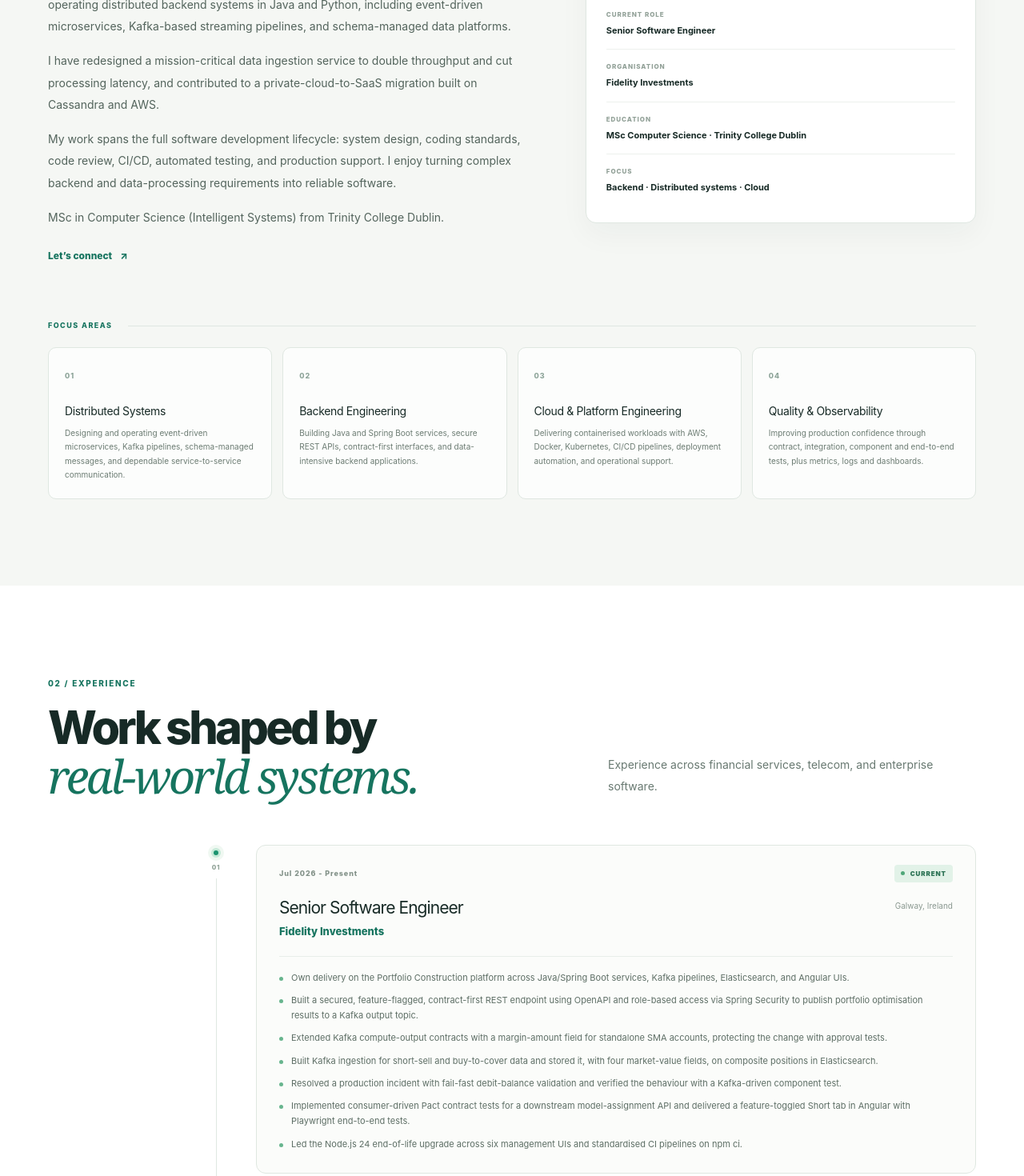
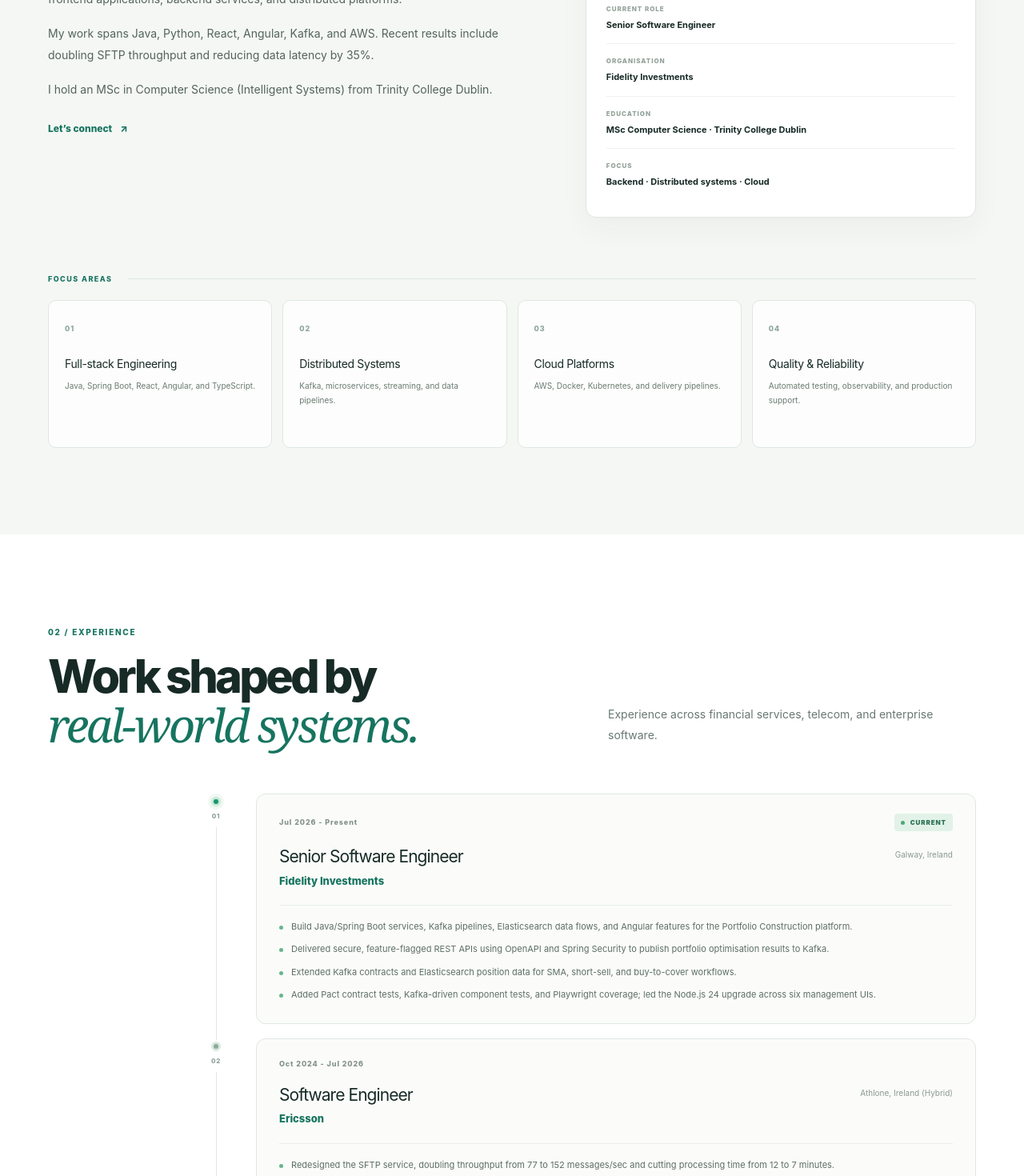
Before and after one commit to officio-indrajeet/officio-indrajeet.github.io, a React (Vite) app: page / in a window 1280 px wide. Shown: the part 1330-2800 px from the top of the page at 80% size. Built offline with nearby package versions, Linux system fonts and the light colour scheme.

Commit message:
Refine portfolio profile and keep Ericsson location

```diff
--- a/src/data/userData.ts
+++ b/src/data/userData.ts
@@ -1,7 +1,7 @@
 export const userData = {
   name: "Indrajeet Kumar",
   title: "Senior Software Engineer",
-  bio: "Senior Software Engineer with 6+ years of experience building Java and Python services, web applications, Kafka pipelines, and cloud-native platforms. Experienced across frontend development, distributed systems, and production engineering.",
+  bio: "Senior Software Engineer with 6+ years of experience building software across Java, Python, React, Angular, Kafka, and cloud platforms. I work across frontend and backend systems, from user-facing features to distributed services.",
   location: "Ireland",
   company: "Fidelity Investments",
   email: "officio.indrajeet@gmail.com",
@@ -12,42 +12,46 @@ export const userData = {
   avatar: "/profile.jpg",
 
   impact: [
-    { value: "6+", label: "Years building backend systems" },
-    { value: "2×", label: "SFTP ingestion throughput" },
-    { value: "35%", label: "Lower data latency at Stibo" },
-    { value: "99.9%", label: "Uptime on bill-payment system" },
+    { value: "6+", label: "Years in software" },
+    { value: "2×", label: "SFTP throughput" },
+    { value: "35%", label: "Lower data latency" },
+    { value: "99.9%", label: "Payment uptime" },
   ],
 
   focusAreas: [
     {
-      title: "Distributed Systems",
-      description: "Designing and operating event-driven microservices, Kafka pipelines, schema-managed messages, and dependable service-to-service communication.",
+      title: "Full-stack Engineering",
+      description: "Java, Spring Boot, React, Angular, and TypeScript.",
     },
     {
-      title: "Backend Engineering",
-      description: "Building Java and Spring Boot services, secure REST APIs, contract-first interfaces, and data-intensive backend applications.",
+      title: "Distributed Systems",
+      description: "Kafka, microservices, streaming, and data pipelines.",
     },
     {
-      title: "Cloud & Platform Engineering",
-      description: "Delivering containerised workloads with AWS, Docker, Kubernetes, CI/CD pipelines, deployment automation, and operational support.",
+      title: "Cloud Platforms",
+      description: "AWS, Docker, Kubernetes, and delivery pipelines.",
     },
     {
-      title: "Quality & Observability",
-      description: "Improving production confidence through contract, integration, component and end-to-end tests, plus metrics, logs and dashboards.",
+      title: "Quality & Reliability",
+      description: "Automated testing, observability, and production support.",
     },
   ],
 
   skills: [
     {
-      category: "Programming Languages",
+      category: "Languages",
       items: ["Java", "Python", "TypeScript", "JavaScript", "C", "C++", "Bash", "SQL", "PL/SQL"],
     },
     {
-      category: "Backend Frameworks",
+      category: "Frameworks & Services",
       items: ["Spring Boot", "Spring Framework", "Spring Security", "Spring Cloud Gateway", "Node.js", "Express.js", "Django REST Framework"],
     },
     {
-      category: "Distributed Systems & Data",
+      category: "Frontend",
+      items: ["Angular", "React.js", "Redux", "Lit.js", "HTML5", "CSS3", "Responsive Design"],
+    },
+    {
+      category: "Data & Messaging",
       items: ["Apache Kafka", "Elasticsearch", "Redis", "Cassandra", "Oracle", "PostgreSQL", "MySQL", "MongoDB", "AWS RDS", "SQL Server", "Avro", "Apicurio Schema Registry", "JMS"],
     },
     {
@@ -55,20 +59,15 @@ export const userData = {
       items: ["AWS EC2", "S3", "Lambda", "IAM", "DynamoDB", "Route 53", "API Gateway", "ECS", "EKS", "Docker", "Kubernetes", "Jenkins", "GitHub Actions", "Spinnaker", "CI/CD"],
     },
     {
-      category: "Testing & Observability",
-      items: ["JUnit", "Mockito", "Pact", "Playwright", "Jest", "Mocha", "Integration Testing", "ATDD", "Prometheus", "Grafana", "Datadog", "Kibana", "SonarQube"],
-    },
-    {
-      category: "Frontend & Engineering",
-      items: ["Angular", "React.js", "Redux", "Lit.js", "HTML5", "CSS3", "Responsive Design", "Git", "Gerrit", "Postman", "Jira", "Linux", "Agile", "Scrum", "OpenAPI", "System Design", "Code Review"],
+      category: "Testing & Tools",
+      items: ["JUnit", "Mockito", "Pact", "Playwright", "Jest", "Mocha", "Prometheus", "Grafana", "Datadog", "Kibana", "SonarQube", "Git", "Gerrit", "Postman", "Jira", "Linux", "OpenAPI"],
     },
   ],
 
   about: [
-    "Senior Backend Software Engineer with 6+ years of experience designing, scaling, and operating distributed backend systems in Java and Python, including event-driven microservices, Kafka-based streaming pipelines, and schema-managed data platforms.",
-    "I have redesigned a mission-critical data ingestion service to double throughput and cut processing latency, and contributed to a private-cloud-to-SaaS migration built on Cassandra and AWS.",
-    "My work spans the full software development lifecycle: system design, coding standards, code review, CI/CD, automated testing, and production support. I enjoy turning complex backend and data-processing requirements into reliable software.",
-    "MSc in Computer Science (Intelligent Systems) from Trinity College Dublin.",
+    "I’m a Senior Software Engineer with 6+ years of experience building software across frontend applications, backend services, and distributed platforms.",
+    "My work spans Java, Python, React, Angular, Kafka, and AWS. Recent results include doubling SFTP throughput and reducing data latency by 35%.",
+    "I hold an MSc in Computer Science (Intelligent Systems) from Trinity College Dublin.",
   ],
 
   experience: [
@@ -78,28 +77,23 @@ export const userData = {
       location: "Galway, Ireland",
       duration: "Jul 2026 - Present",
       achievements: [
-        "Own delivery on the Portfolio Construction platform across Java/Spring Boot services, Kafka pipelines, Elasticsearch, and Angular UIs.",
-        "Built a secured, feature-flagged, contract-first REST endpoint using OpenAPI and role-based access via Spring Security to publish portfolio optimisation results to a Kafka output topic.",
-        "Extended Kafka compute-output contracts with a margin-amount field for standalone SMA accounts, protecting the change with approval tests.",
-        "Built Kafka ingestion for short-sell and buy-to-cover data and stored it, with four market-value fields, on composite positions in Elasticsearch.",
-        "Resolved a production incident with fail-fast debit-balance validation and verified the behaviour with a Kafka-driven component test.",
-        "Implemented consumer-driven Pact contract tests for a downstream model-assignment API and delivered a feature-toggled Short tab in Angular with Playwright end-to-end tests.",
-        "Led the Node.js 24 end-of-life upgrade across six management UIs and standardised CI pipelines on npm ci.",
+        "Build Java/Spring Boot services, Kafka pipelines, Elasticsearch data flows, and Angular features for the Portfolio Construction platform.",
+        "Delivered secure, feature-flagged REST APIs using OpenAPI and Spring Security to publish portfolio optimisation results to Kafka.",
+        "Extended Kafka contracts and Elasticsearch position data for SMA, short-sell, and buy-to-cover workflows.",
+        "Added Pact contract tests, Kafka-driven component tests, and Playwright coverage; led the Node.js 24 upgrade across six management UIs.",
       ],
     },
     {
       company: "Ericsson",
       position: "Software Engineer",
-      location: "Ireland (Hybrid)",
+      location: "Athlone, Ireland (Hybrid)",
       duration: "Oct 2024 - Jul 2026",
       achievements: [
-        "Redesigned the SFTP File Transfer microservice architecture, API contracts, and data flow, increasing throughput from 77 to 152 messages per second and reducing processing time from 12 to 7 minutes.",
-        "Owned and operated three mission-critical distributed microservices: SFTP File Transfer, Configurator, and RAN Parser.",
-        "Built Kafka streaming pipelines for real-time Avro-encoded message processing and reliable file transfers across network systems, MinIO object storage, and data catalogue services.",
-        "Led a Configurator proof of concept that automated telecom vendor-spec parsing, Avro schema generation, and registration in Apicurio Schema Registry.",
-        "Diagnosed production bottlenecks using Prometheus, Grafana, Elasticsearch, and Kibana, and managed deployments and rollbacks through Spinnaker.",
-        "Established JUnit and Mockito testing standards, helping drive 90%+ code coverage across three microservices.",
-        "Developed Python RAN applications on Kubernetes and deployment-validation tooling in Bash and Python; mentored junior developers.",
+        "Redesigned the SFTP service, doubling throughput from 77 to 152 messages/sec and cutting processing time from 12 to 7 minutes.",
+        "Owned three distributed services: SFTP File Transfer, Configurator, and RAN Parser.",
+        "Built Kafka and Avro pipelines connecting telecom systems, MinIO storage, and data catalogue services.",
+        "Automated vendor-spec parsing and Avro schema registration; raised test coverage above 90% across three services.",
+        "Improved production observability using Prometheus, Grafana, Elasticsearch, and Kibana; managed releases with Spinnaker.",
       ],
     },
     {
@@ -108,11 +102,10 @@ export const userData = {
       location: "Bangalore, India (Hybrid)",
       duration: "Sep 2021 - Aug 2023",
       achievements: [
-        "Migrated private-cloud infrastructure to a distributed SaaS architecture using Cassandra, AWS, and Docker, reducing infrastructure cost by 30%.",
-        "Integrated Apache Kafka for near real-time data streaming across services, reducing data latency by 35%.",
-        "Developed Java and Spring Boot backend features and RESTful services for an Enterprise Master Data Management platform.",
-        "Created a React.js large-file upload widget with chunking, progress tracking, and server-side reassembly, achieving an average upload time of 25 seconds for 1 GB files.",
-        "Established unit-testing standards using Jest and JUnit, conducted code reviews, and contributed to Agile ceremonies and CI/CD improvements.",
+        "Moved private-cloud services to a Cassandra, AWS, and Docker SaaS architecture, reducing infrastructure cost by 30%.",
+        "Integrated Kafka streaming and reduced data latency by 35%.",
+        "Built Java/Spring Boot services for an enterprise Master Data Management platform.",
+        "Created a React large-file upload widget, averaging 25 seconds for 1 GB uploads.",
       ],
     },
     {
@@ -121,10 +114,9 @@ export const userData = {
       location: "Bangalore, India (Onsite)",
       duration: "Jul 2019 - Sep 2021",
       achievements: [
-        "Designed and built a bill-payment system using JMS and Spring Framework, processing 10,000+ daily transactions with 99.9% uptime.",
-        "Reduced transaction time by 20% through code optimisation and Oracle query tuning.",
-        "Wrote complex SQL, stored procedures, and PL/SQL scripts for analysis, reporting, and production debugging across Oracle and SQL Server.",
-        "Managed production support, monitoring alerts, coordinating across teams, and performing root-cause analysis.",
+        "Built a JMS and Spring bill-payment system processing 10,000+ transactions daily at 99.9% uptime.",
+        "Reduced transaction time by 20% through code and Oracle query optimisation.",
+        "Developed SQL and PL/SQL for reporting, debugging, and production support.",
       ],
     },
   ],
@@ -152,23 +144,22 @@ export const userData = {
     {
       name: "Real-Time Order Processing Platform",
       technologies: ["Java", "Spring Boot", "Kafka", "React.js", "PostgreSQL", "Redis", "Docker", "Kubernetes"],
-      description: "An event-driven microservices platform for order, inventory, payment, and notification workflows.",
+      description: "Event-driven services for order, inventory, payment, and notification workflows.",
       highlights: [
-        "Processes orders asynchronously with Avro-serialised Kafka messages and schema validation.",
-        "Uses Redis for high-throughput reads and idempotency, with Kafka dead-letter queues for fault tolerance.",
-        "Includes Spring Cloud Gateway routing, rate limiting, and JWT-based authentication.",
-        "Provides a React dashboard with real-time order tracking over WebSockets.",
-        "Designed for Kubernetes deployment with Helm, autoscaling, health probes, and centralised logging.",
+        "Kafka and Avro for asynchronous order processing.",
+        "Redis caching, idempotency, and dead-letter queues.",
+        "Spring Cloud Gateway with JWT security and a React live-tracking dashboard.",
+        "Kubernetes deployment with Helm, autoscaling, and health checks.",
       ],
       github: "https://github.com/officio-indrajeet",
     },
     {
       name: "SavdhanCity Smart City Platform",
       technologies: ["React.js", "Redux Toolkit", "Django REST Framework", "PostgreSQL", "REST APIs"],
-      description: "A full-stack decision-support application for city managers to optimise mobility services.",
+      description: "A decision-support app helping city managers monitor and improve mobility services.",
       highlights: [
-        "Built backend services for Bin, Bus, and Air Quality domains with CRUD operations.",
-        "Designed REST APIs and a React/Redux application for city-management workflows.",
+        "React/Redux workflows for city management.",
+        "Django REST services for Bin, Bus, and Air Quality domains.",
       ],
       github: "https://github.com/officio-indrajeet",
     },
```
